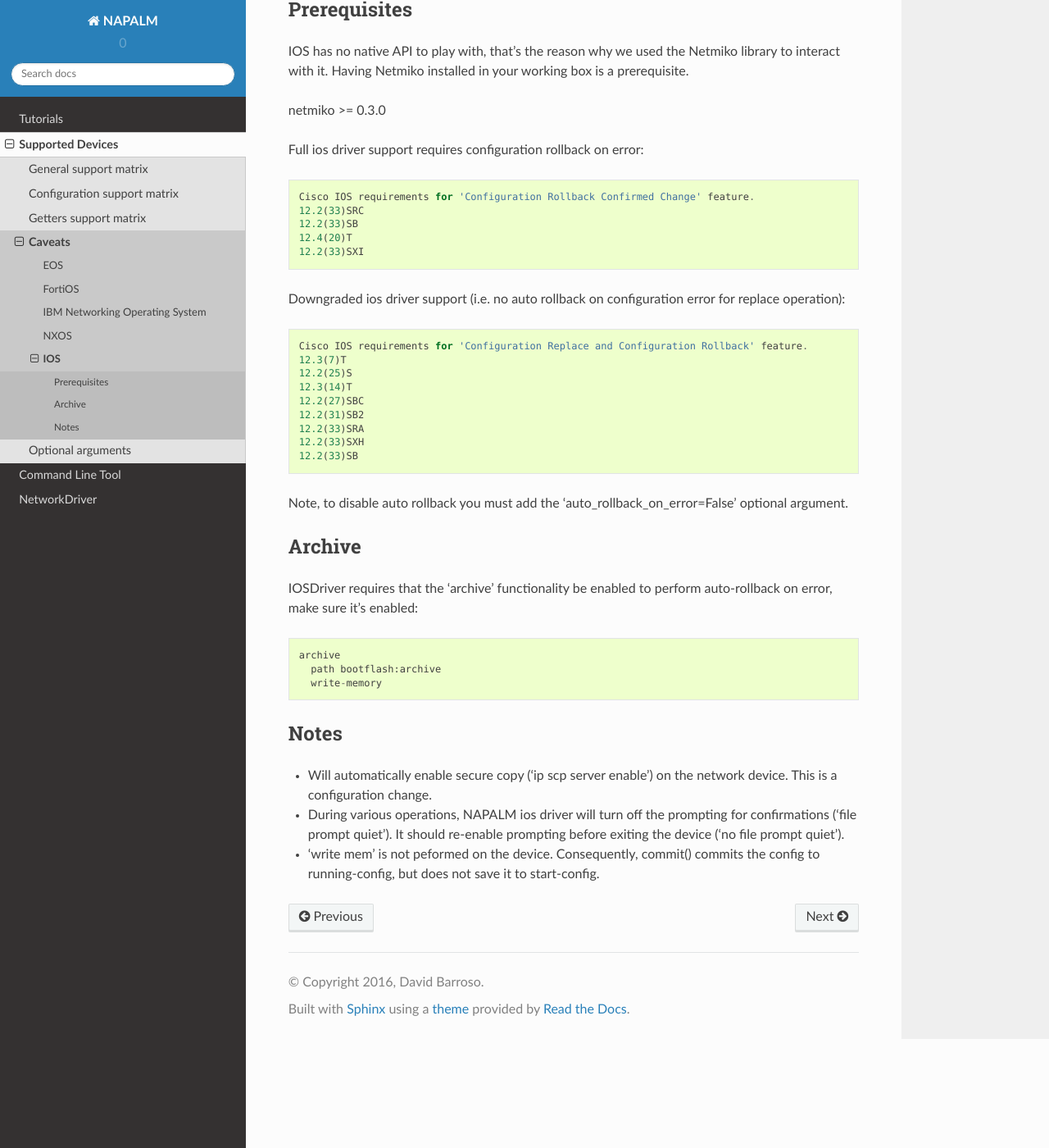
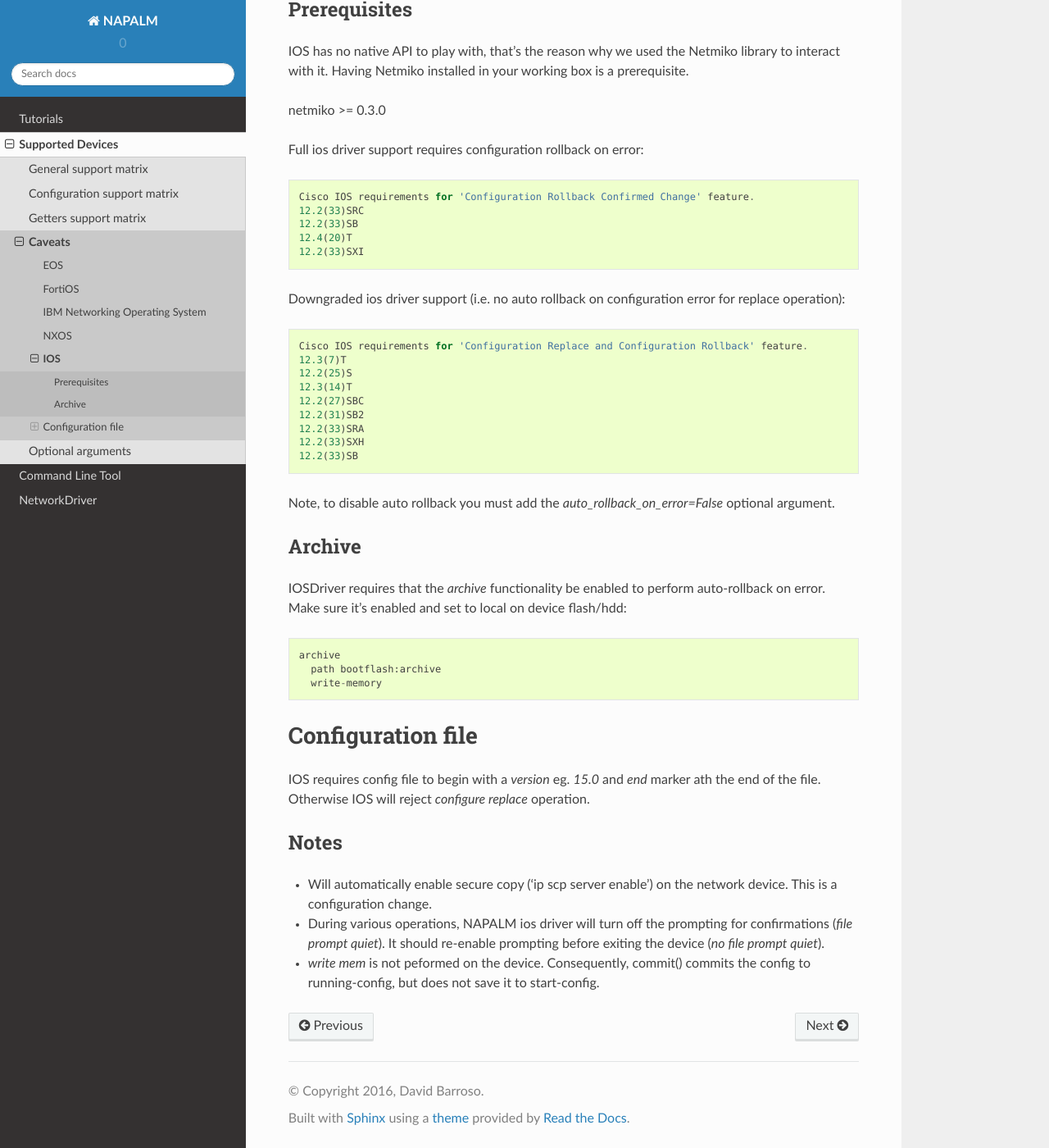
Before and after one commit to napalm-automation/napalm, a Sphinx documentation site: the page built from docs/support/ios.rst, in a window 1280 px wide and 1400 px high, scrolled down 165 px. Shown: the whole window at 82% size. Built offline with Sphinx 7.4.7 and the Read the Docs theme 2.0.0, drawn with Linux system fonts in a browser that asks for light colours.

Commit message:
Configuration file requirements.
Changed '' to `` for better visual representation on github.
Removed trailing whitespaces.
Added more precise Archive description.

```diff
--- a/docs/support/ios.rst
+++ b/docs/support/ios.rst
@@ -32,18 +32,24 @@
     12.2(33)SB
 
 
-Note, to disable auto rollback you must add the 'auto_rollback_on_error=False' optional argument.
+Note, to disable auto rollback you must add the `auto_rollback_on_error=False` optional argument.
 
 
 
 Archive
 _______
 
-IOSDriver requires that the 'archive' functionality be enabled to perform auto-rollback on error, make sure it's enabled::
+IOSDriver requires that the `archive` functionality be enabled to perform auto-rollback on error. Make sure it's enabled and set to local on device flash/hdd::
 
     archive
       path bootflash:archive
       write-memory
+
+
+Configuration file
+------------------
+
+IOS requires config file to begin with a `version` eg. `15.0` and `end` marker ath the end of the file. Otherwise IOS will reject `configure replace` operation.
 
 
 Notes
@@ -51,6 +57,6 @@
 
 * Will automatically enable secure copy ('ip scp server enable') on the network device. This is a configuration change.
 
-* During various operations, NAPALM ios driver will turn off the prompting for confirmations ('file prompt quiet'). It should re-enable prompting before exiting the device ('no file prompt quiet').
+* During various operations, NAPALM ios driver will turn off the prompting for confirmations (`file prompt quiet`). It should re-enable prompting before exiting the device (`no file prompt quiet`).
 
-* 'write mem' is not peformed on the device. Consequently, commit() commits the config to running-config, but does not save it to start-config.
+* `write mem` is not peformed on the device. Consequently, commit() commits the config to running-config, but does not save it to start-config.
```
